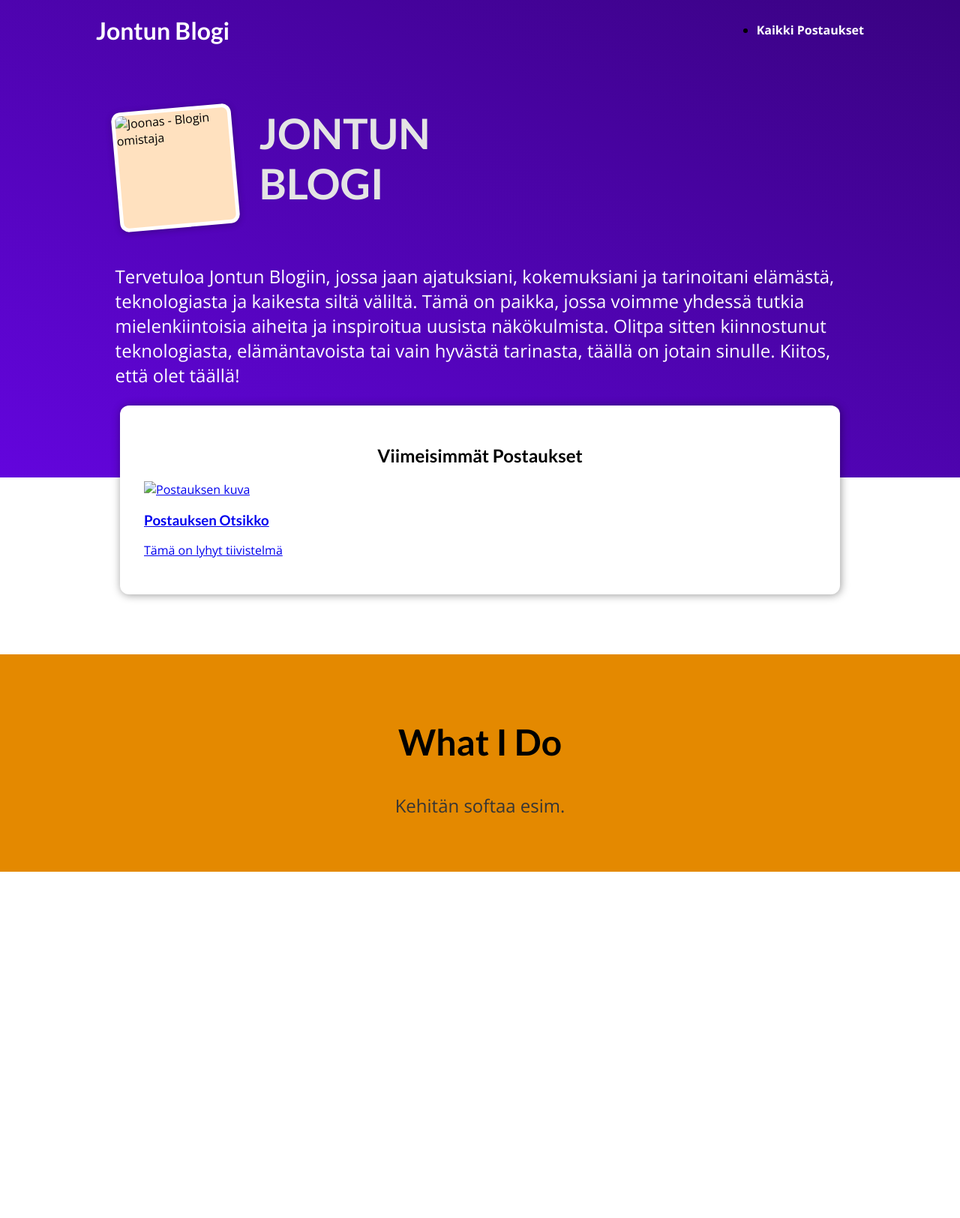
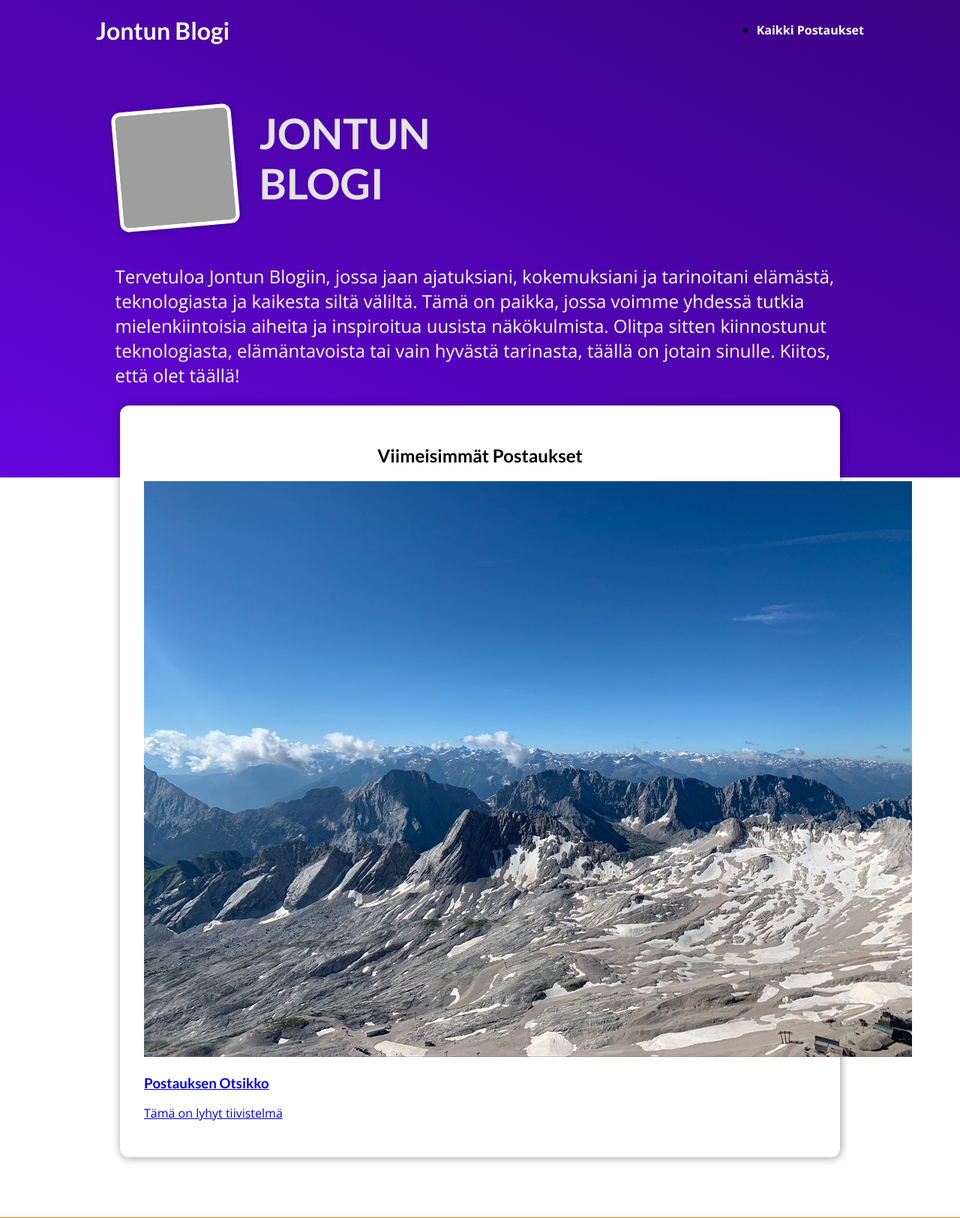
Before and after one commit to joonas175/python-django-course, a Django app: template mysite/blog/templates/blog/index.html in a window 1280 px wide. Shown: the top 1625 px of the page at 75% size. Before the commit the page ends 1163 px from the top, so only its background shows below. Run offline with Django 5.2, Linux system fonts and the light colour scheme; the template is opened without the code that fills it, so the values that code supplies are empty; grey boxes are pictures that could not be loaded.

Commit message:
Add images

```diff
--- a/mysite/blog/templates/blog/index.html
+++ b/mysite/blog/templates/blog/index.html
@@ -18,7 +18,7 @@
 </header>
 <section id="welcome">
     <header>
-        <img src="" alt="Joonas - Blogin omistaja" id="owner-image">
+        <img src="{% static 'blog/images/max.png' %}" alt="Joonas - Blogin omistaja" id="owner-image">
         <h2>JONTUN BLOGI</h2>
     </header>
     <p>
@@ -36,7 +36,7 @@
         <li>
             <article class="post">
                 <a href="#">
-                    <img src="" alt="Postauksen kuva" class="post-image">
+                    <img src="{% static 'blog/images/mountains.jpg' %}" alt="Postauksen kuva" class="post-image">
                     <div class="post-content">
                         <h3 class="post-title">Postauksen Otsikko</h3>
                         <p class="post-excerpt">Tämä on lyhyt tiivistelmä</p>
```
Also changed, not shown: mysite/blog/static/blog/images/coding.jpg (added), mysite/blog/static/blog/images/mountains.jpg (added), mysite/blog/static/blog/images/woods.jpg (added), mysite/blog/templates/blog/posts.html (added), 1 other file.
